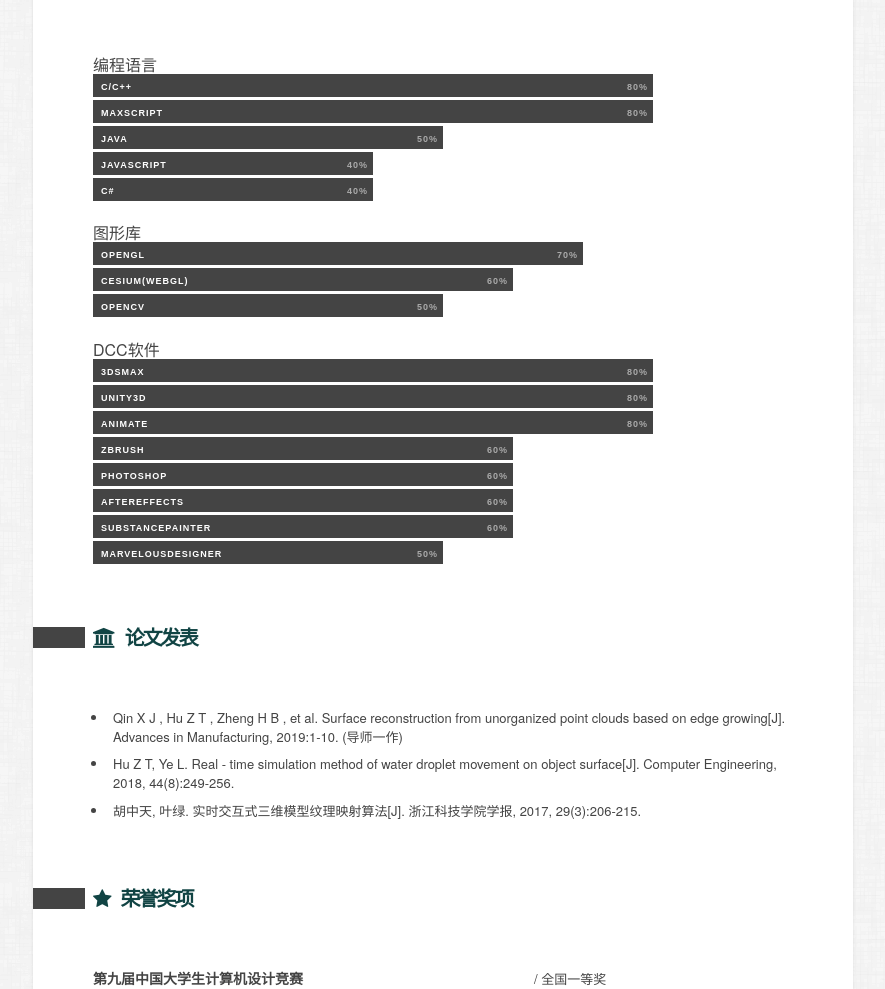
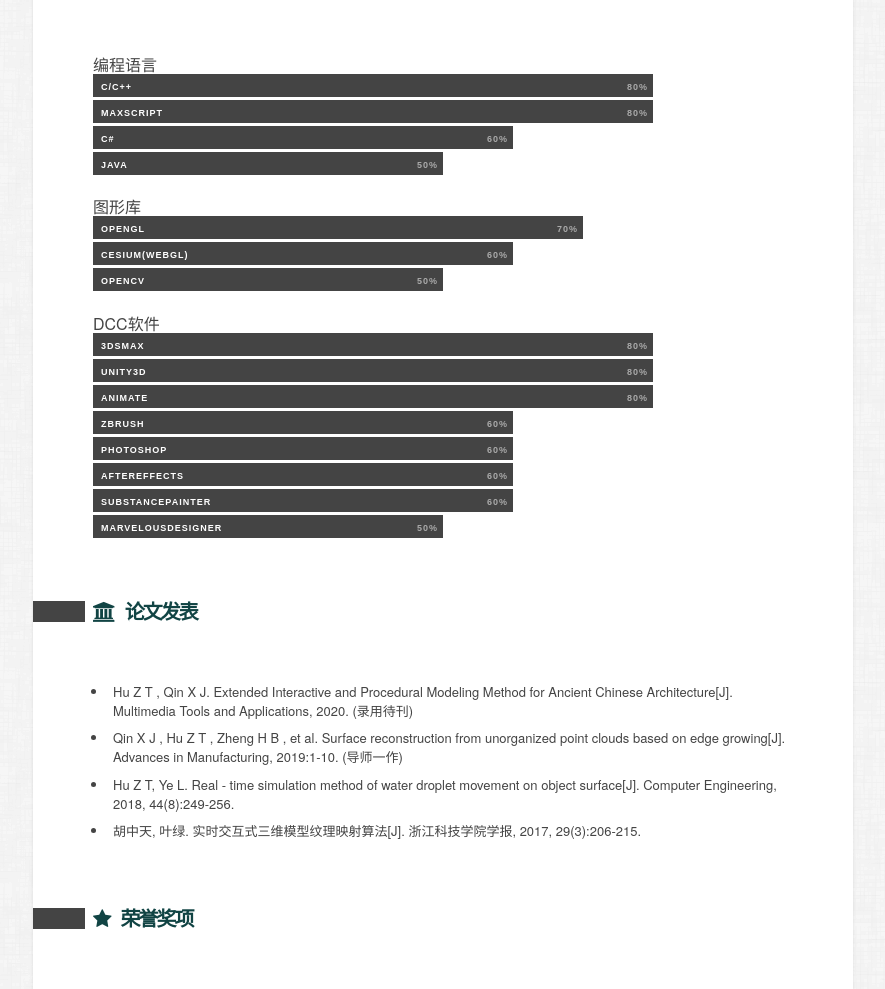
Before and after one commit to RIPmr/resume, a plain HTML site: page index.html in a window 1280 px wide. Shown: the part 1460-2449 px from the top of the page, without its empty margins (197-1082 px from the left). Drawn offline with Linux system fonts and the light colour scheme.

Commit message:
Update: 2020-8-28

```diff
--- a/index.html
+++ b/index.html
@@ -80,7 +80,7 @@
 			<!--BASE INFORMATION - PERSONAL INFORMATION-->
 			<p>
 				本人在校期间学习成绩优秀，曾连续三年获专业综合测评第一，曾获创新创业等各类奖学金。
-				主持WEB3D海洋信息可视化项目一项，发表论文三篇，一篇SCI索引，
+				主持WEB3D海洋信息可视化项目一项，发表论文四篇，两篇SCI索引，
 				曾独立创作多部获奖CG动画。在校期间曾任浙工大CCF学生分会主席、
 				浙科院ACM协会副会长，参与各类学科竞赛均获良好成绩。主要研究领域为计算机图形学，
 				善于在多学科的交叉点上发现新的技术热点，将科研成果转化为开发工具以帮助数字艺术创作者优化流程、完善设计、提高效率、节约成本。为人诚信开朗，
@@ -190,9 +190,9 @@
 		<ul id="skills">
 			<li id="skill1" class="s80"><span>C/C++</span></li>
 			<li id="skill2" class="s80"><span>MaxScript</span></li>
+			<li id="skill3" class="s60"><span>C#</span></li>
 			<li id="skill3" class="s50"><span>JAVA</span></li>
-			<li id="skill3" class="s40"><span>Javascript</span></li>
-			<li id="skill3" class="s40"><span>C#</span></li>
+			<!--li id="skill3" class="s40"><span>Javascript</span></li-->
 		</ul>
 
 		<br>
@@ -224,6 +224,10 @@
 		</h2>
 		<!--HONORS / AWARDS-->
 		<ul id="honorsAwards">
+			<li>
+				Hu Z T , Qin X J. Extended Interactive and Procedural Modeling Method for
+				Ancient Chinese Architecture[J]. Multimedia Tools and Applications, 2020. (录用待刊)
+			</li>
 			<li>
 				Qin X J , Hu Z T , Zheng H B , et al. Surface reconstruction from unorganized point
 				clouds based on edge growing[J]. Advances in Manufacturing, 2019:1-10. (导师一作)
```
